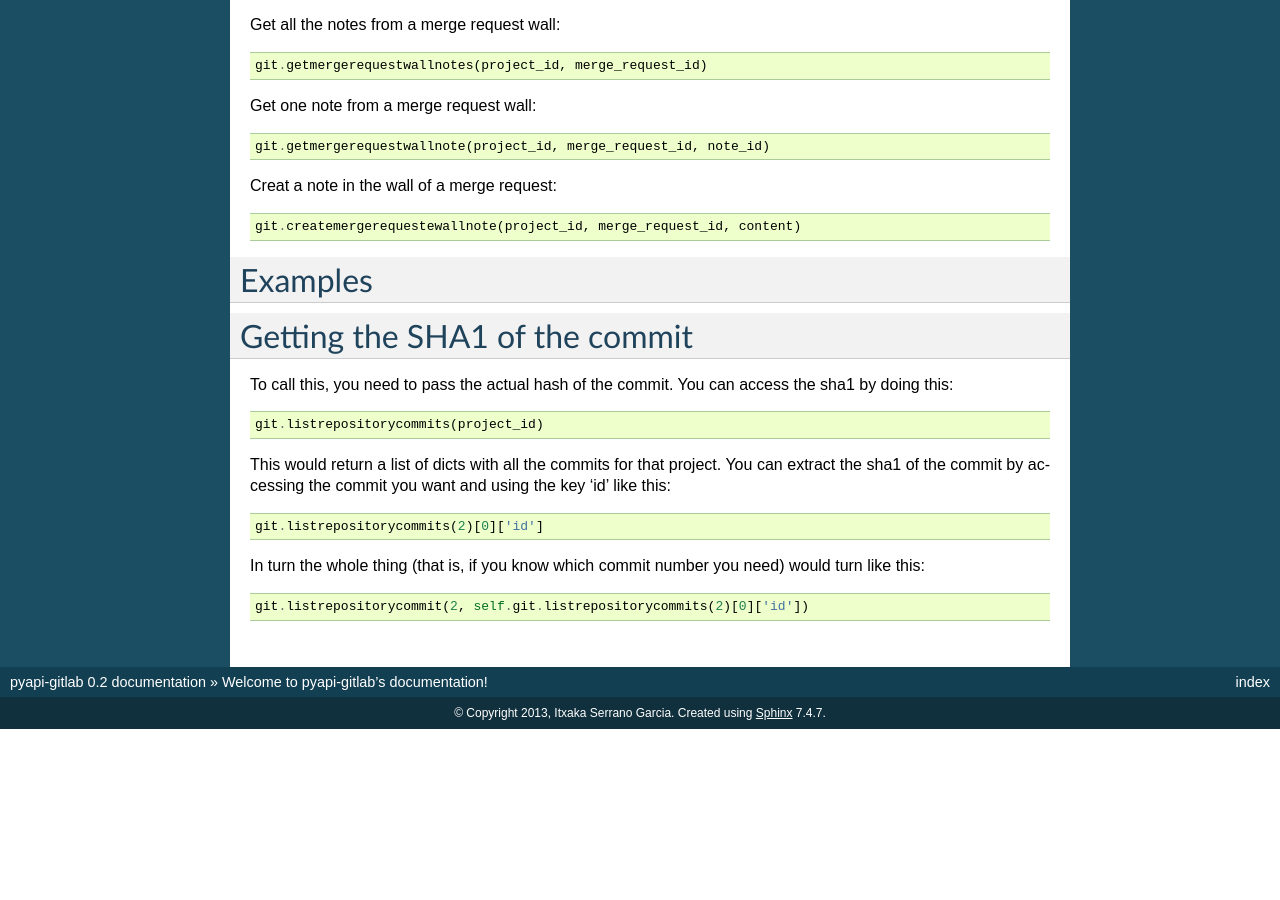
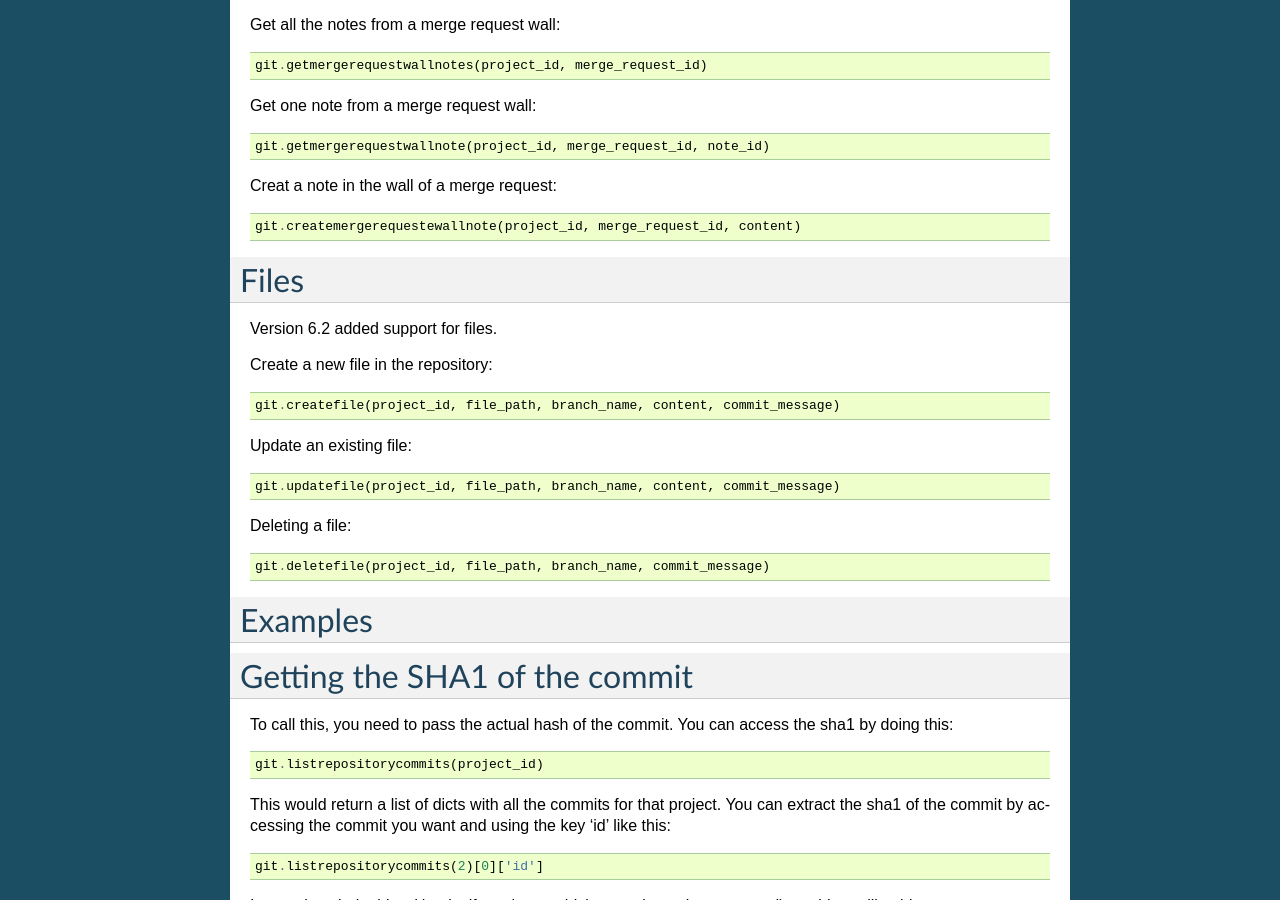
Before and after one commit to pyapi-gitlab/pyapi-gitlab, a Sphinx documentation site: the page built from docs/index.rst, in a window 1280 px wide and 900 px high, scrolled down 9792 px. Built offline with Sphinx 7.4.7, drawn with Linux system fonts in a browser that asks for light colours; before the commit the page ends 10521 px from its top, so only the background shows below that.

Commit message:
add documentation for files (6.2+)

```diff
--- a/docs/index.rst
+++ b/docs/index.rst
@@ -518,6 +518,23 @@ Creat a note in the wall of a merge request::
 
     git.createmergerequestewallnote(project_id, merge_request_id, content)
 
+Files
+=====
+
+Version 6.2 added support for files.
+
+Create a new file in the repository::
+
+    git.createfile(project_id, file_path, branch_name, content, commit_message)
+
+Update an existing file::
+
+    git.updatefile(project_id, file_path, branch_name, content, commit_message)
+
+Deleting a file::
+
+    git.deletefile(project_id, file_path, branch_name, commit_message)
+
 Examples
 =========
 
```
